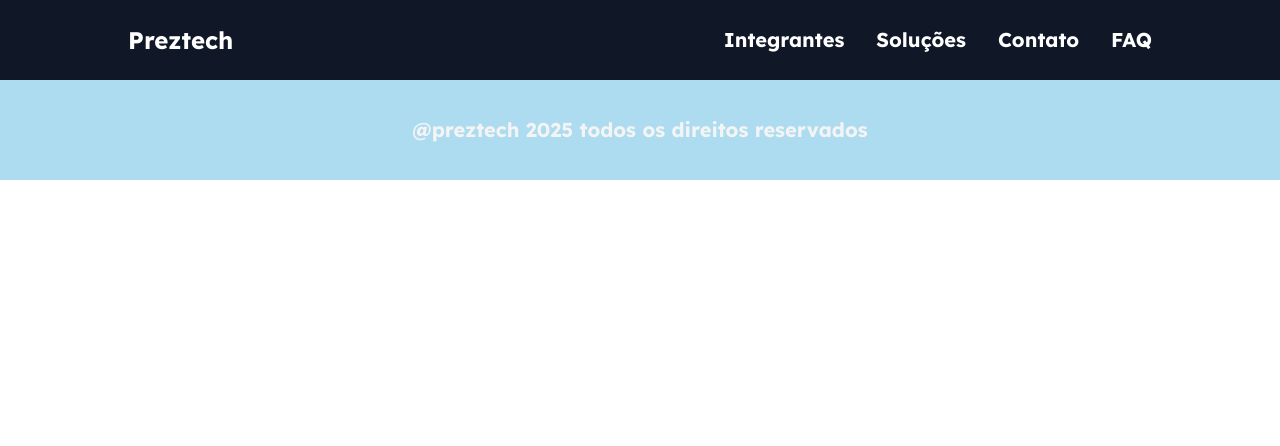
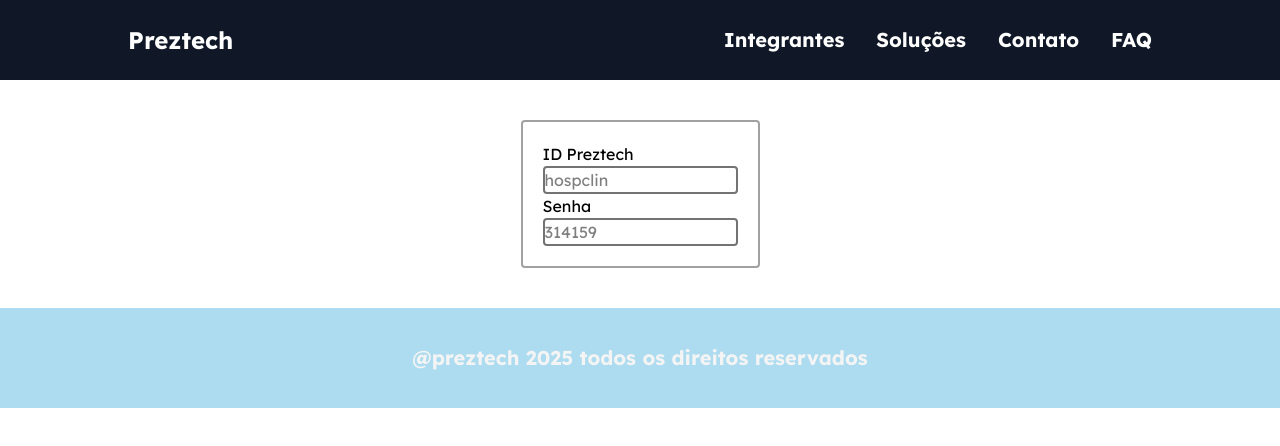
Before and after one commit to nanabaa/front-sprint3, a React (Vite) app in the folder sprint3/: page /login in a window 1280 px wide. Shown: the top 446 px of the page. Built offline with nearby package versions, Linux system fonts and the light colour scheme.

Commit message:
Adicionou Pags Login e Pacientes

```diff
--- a/sprint3/package.json
+++ b/sprint3/package.json
@@ -27,6 +27,6 @@
     "globals": "^16.4.0",
     "typescript": "~5.8.3",
     "typescript-eslint": "^8.44.0",
-    "vite": "^7.1.7"
+    "vite": "^7.2.0"
   }
 }
--- a/sprint3/src/App.jsx
+++ b/sprint3/src/App.jsx
@@ -7,6 +7,8 @@ import Integrantes from "./pages/Integrantes";
 import Solucoes from "./pages/Solucoes";
 import Contato from "./pages/Contato";
 import FAQ from "./pages/FAQ";
+import Login from "./pages/Login";
+import Pacientes from "./pages/Pacientes";
 
 function App() {
   return (
@@ -19,6 +21,8 @@ function App() {
           <Route path="/solucoes" element={<Solucoes />} />
           <Route path="/contato" element={<Contato />} />
           <Route path="/faq" element={<FAQ />} />
+          <Route path="/login" element={<Login />} />
+          <Route path="/pacientes" element={<Pacientes />} />
         </Routes>
         </main>
 
--- a/sprint3/src/pages/Integrantes.jsx
+++ b/sprint3/src/pages/Integrantes.jsx
@@ -33,7 +33,7 @@ function Integrantes() {
             nome="Anabelle Rosseto"
             rm="564526"
             git="https://github.com/AnabelleRosseto"
-            linkedin="https://www.linkedin.com/in/felipe-rosseto-rodrigues-b7a974232"
+            linkedin="https://www.linkedin.com/in/anabelle-rosseto-rodrigues"
           />
 
         </div>
--- /dev/null
+++ b/sprint3/src/pages/Login.tsx
@@ -0,0 +1,41 @@
+
+
+
+function Login() {
+
+    const password =  314159
+    function submit(user, pw){
+        if (user ==="hospclin" && pw !== password){
+
+        }
+    }
+
+    return (
+        <>
+        <div>
+            <div className="justify-items-center">
+                <form className=" m-10 rounded p-5 bg-white border-2 border-neutral-400 flex flex-col max-w-3/4 md:max-w-1/2">
+                    <label htmlFor="user">ID Preztech</label>
+                    <input
+                        type="text"
+                        id="user"
+                        name="user"
+                        placeholder="hospclin"
+                        className="border-2 border-neutral-500 rounded"
+                    />
+                    <label htmlFor="password">Senha</label>
+                    <input
+                        type="password"
+                        name="pw"
+                        id="pw"
+                        placeholder="314159"
+                        className="border-2 border-neutral-500 rounded"
+                    />
+                </form>
+            </div>
+        </div>
+        </>
+    )
+}
+
+export default Login;
--- /dev/null
+++ b/sprint3/src/pages/Pacientes.tsx
@@ -0,0 +1,27 @@
+import { useEffect, useState } from "react"
+
+interface Consulta {
+    id:number,
+    cpf:number
+}
+
+function Pacientes(){
+
+    const [consulta,setConsulta] = useState<Consulta[]>([])
+
+    function getConsulta(){
+        fetch("https://preztech-561497.onrender.com/consultas")
+        .then(response => response.json())
+        .then(data => console.log(data))
+    }
+
+    useEffect( () => getConsulta(), [])
+
+    return(
+
+        <>
+        </>
+    )
+}
+
+export default Pacientes
```
Also changed, not shown: 2 other files (tests, documents, lock files or other folders).
